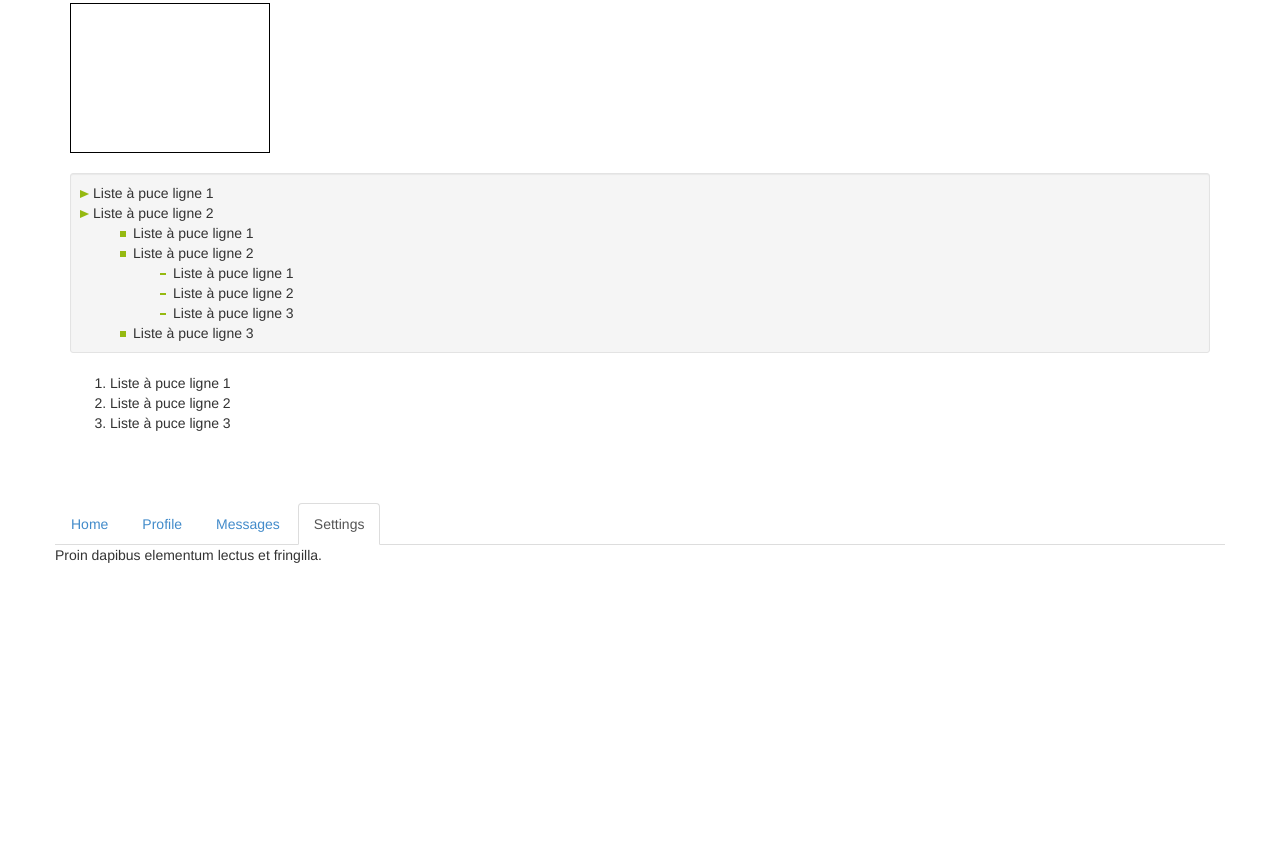
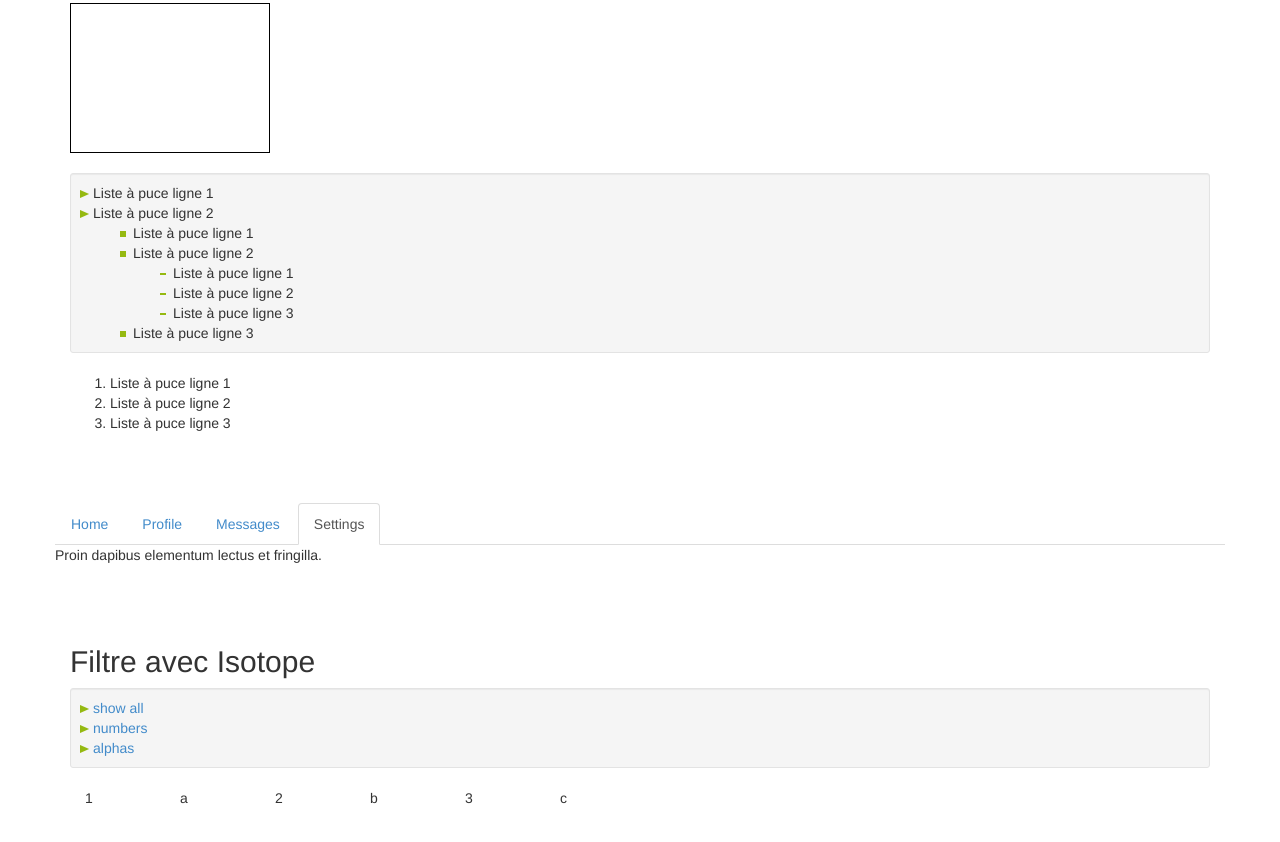
Before and after one commit to RiviereGregory/Html5, a plain HTML site: page version 5/index.html in a window 1280 px wide. Shown: the part 516-1358 px from the top of the page. Before the commit the page ends 1141 px from the top, so only its background shows below. Drawn offline with nearby package versions, Linux system fonts and the light colour scheme; a web font is replaced by a local one.

Commit message:
Ajout isotpe filtre et modal bootstrap

```diff
--- a/version 5/css/main.css
+++ b/version 5/css/main.css
@@ -53,3 +53,15 @@ ul.nav li.dropdown:hover > ul.dropdown-menu {
     .tinynav { display: block }
     #nav { display: none }
 }
+
+#ulisotope ul.level1 li{
+	list-style:none;
+	margin-left:0px;
+	padding-left:13px;
+	background-image:url(../imgs/bullet-eef.png);
+	background-repeat:no-repeat;
+	background-position: 0 .5em;
+	word-wrap:normal;
+	white-space:pre-line;
+
+}
--- a/version 5/index.html
+++ b/version 5/index.html
@@ -197,6 +197,51 @@
 <br />
 <br />
 
+<!-- Utilisation du filtre avec isotope-->
+<div class="container">
+	<div class="row">
+		<div class="col-md-12" id="ulisotope">
+			<h2>Filtre avec Isotope</h2>
+			<ul id="filters" class="level1 well well-sm">
+				<li><a href="#" data-filter="*" class="selected">show all</a></li>
+				<li><a href="#" data-filter=".number">numbers</a></li>
+				<li><a href="#" data-filter=".alpha">alphas</a></li>
+			      </ul>
+
+			<div id="isotopejquery">
+				<div class="item number col-md-1">1</div>
+				<div class="item alpha col-md-1">a</div>
+				<div class="item number col-md-1">2</div>
+				<div class="item alpha col-md-1">b</div>
+				<div class="item number col-md-1">3</div>
+				<div class="item alpha col-md-1">c</div>
+			</div>
+		</div>
+	</div>
+</div>
+<br />
+<br />
+<br />
+
+<!-- déclaration de la modale utilise dans js-->
+<div id="modal1" class="modal fade">
+  <div class="modal-dialog">
+    <div class="modal-content">
+      <div class="modal-header">
+        <button type="button" class="close" data-dismiss="modal" aria-hidden="true">&times;</button>
+        <h4 class="modal-title">Modal title</h4>
+      </div>
+      <div class="modal-body">
+        <p>One fine body&hellip;</p>
+      </div>
+      <div class="modal-footer">
+        <button type="button" class="btn btn-default" data-dismiss="modal">Close</button>
+        <button type="button" class="btn btn-primary">Save changes</button>
+      </div>
+    </div><!-- /.modal-content -->
+  </div><!-- /.modal-dialog -->
+</div><!-- /.modal -->
+
 <script src="//ajax.googleapis.com/ajax/libs/jquery/1.10.2/jquery.min.js" type="text/javascript"></script>
 <script src="js/bootstrap.min.js"></script>
 <script src="js/select2.js"></script>
@@ -206,6 +251,8 @@
 <script src="js/jquery.ui.totop.js" type="text/javascript"></script>
 <!-- tininav pour remplacer les dropdown pour les tactile -->
 <script src="js/tinynav.min.js"></script>
+<!-- Pour isotope-->
+<script src="js/jquery.isotope.min.js"></script>
 
 <!-- script jquery pour le système à quatre onglets-->
 <script type="text/javascript">
@@ -213,6 +260,20 @@
 
 	// Permet de n'executer le code que si le fichier jquery est chargé
 	j(document).ready(function(){
+
+		// Isotope
+		// Déclaration de la var
+		var jcontainer = j('#isotopejquery');
+		j('#isotopejquery').isotope({
+			itemSelector : '.item',
+			layoutMode : 'masonry'
+		});
+		// Isotope utilisation des filtres
+		j('#filters a').click(function(){
+			  var selector = j(this).attr('data-filter');
+			  jcontainer.isotope({ filter: selector });
+			  return false;
+		});
 
 		// Permet d'utiliser les dropdown s sur les tactiles
 		j(function () {
@@ -251,6 +312,8 @@
 			j('#message').text('bouton 1');
 			// Permet de decacher le bouton 1
 			j('#button1').removeClass('hide');
+			// Charge la modale
+			j(' #modal1').modal('show');
 		});
 
 		// Permet d'afficher un popup lorsque l'on selectionne une nouvelle item
```
Also changed, not shown: jquery.isotope.min.js (added), version 5/js/jquery.isotope.min.js (added).
